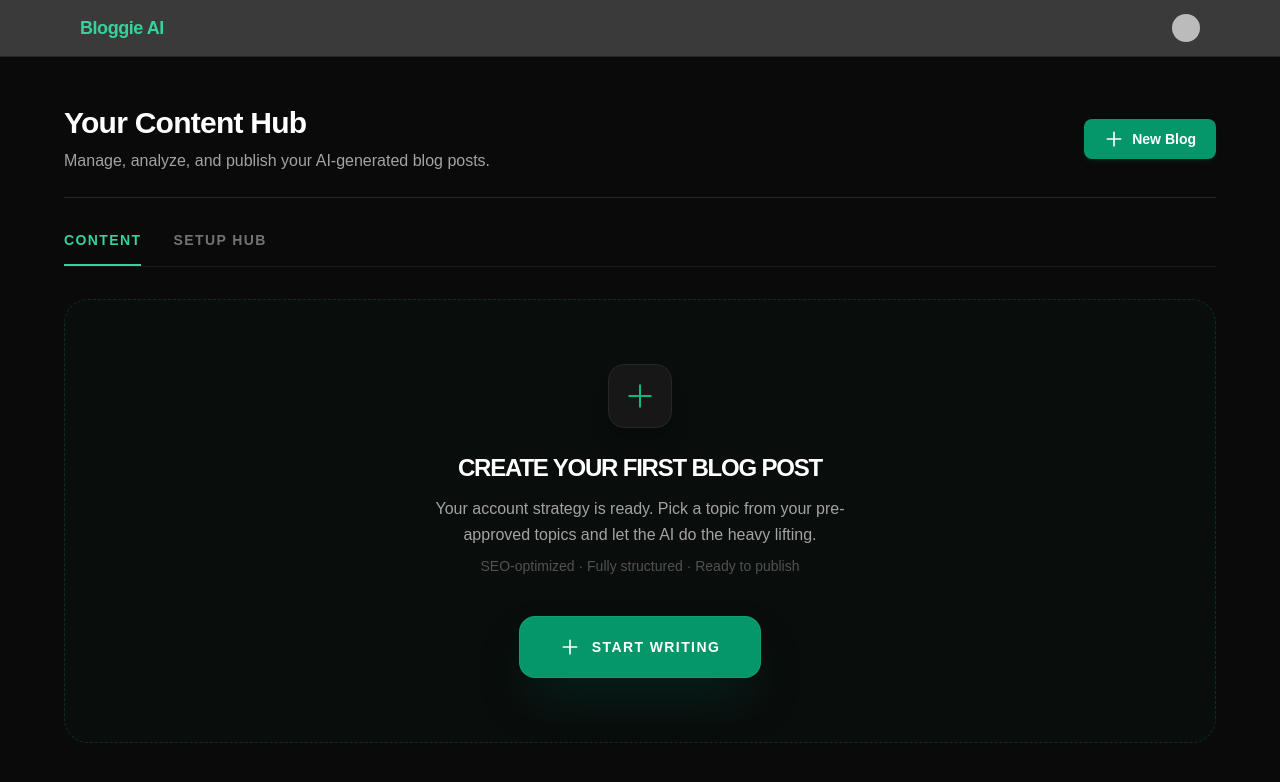
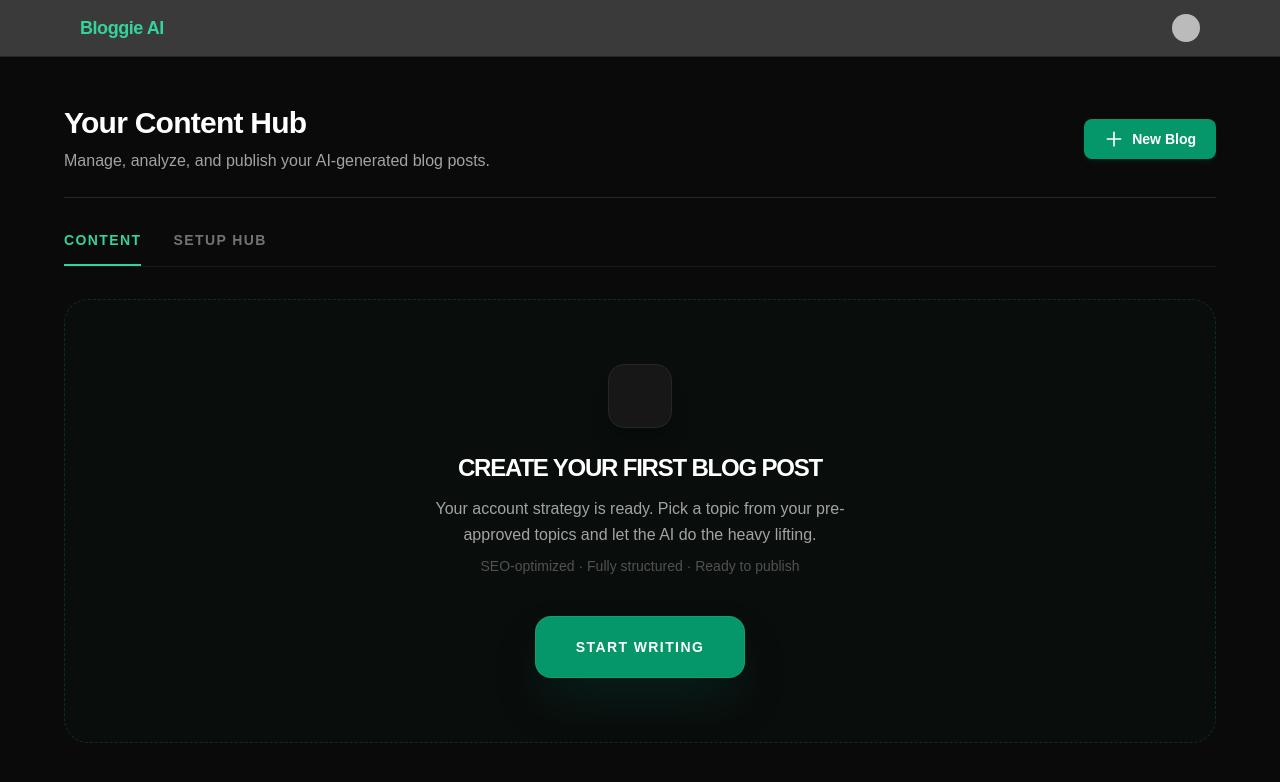
Before and after one commit to aipm-akshitgoel/AI-Blog-Generator, a Next.js app: page /dashboard in a window 1280 px wide. Shown: the top 782 px of the page. Built offline with nearby package versions, Linux system fonts and the light colour scheme; no server answers; the database is empty; sample sign-in values are in the browser's storage; some icons are missing.

Commit message:
style: remove redundant plus icons from first-blog CTA

```diff
--- a/src/app/dashboard/page.tsx
+++ b/src/app/dashboard/page.tsx
@@ -92,9 +92,6 @@ export default async function DashboardPage({ searchParams }: { searchParams: Pr
                             /* First-blog CTA */
                             <div className="rounded-3xl border border-dashed border-emerald-500/20 bg-emerald-500/[0.02] p-16 text-center">
                                 <div className="w-16 h-16 bg-neutral-900 border border-neutral-800 rounded-2xl flex items-center justify-center mx-auto mb-6 shadow-xl">
-                                    <svg className="w-8 h-8 text-emerald-500" fill="none" viewBox="0 0 24 24" stroke="currentColor">
-                                        <path strokeLinecap="round" strokeLinejoin="round" strokeWidth="1.5" d="M12 4v16m8-8H4" />
-                                    </svg>
                                 </div>
                                 <h3 className="text-2xl font-black text-white mb-3 uppercase tracking-tighter">Create Your First Blog Post</h3>
                                 <p className="text-neutral-400 mb-2 max-w-md mx-auto leading-relaxed">
@@ -105,9 +102,6 @@ export default async function DashboardPage({ searchParams }: { searchParams: Pr
                                     href="/setup?mode=blog"
                                     className="inline-flex items-center gap-3 rounded-2xl bg-emerald-600 px-10 py-5 text-sm font-black text-white transition-all hover:bg-emerald-500 shadow-2xl shadow-emerald-900/40 hover:-translate-y-1 active:scale-95 uppercase tracking-widest border border-emerald-400/20"
                                 >
-                                    <svg className="w-5 h-5" fill="none" viewBox="0 0 24 24" stroke="currentColor">
-                                        <path strokeLinecap="round" strokeLinejoin="round" strokeWidth="2" d="M12 4v16m8-8H4" />
-                                    </svg>
                                     Start Writing
                                 </Link>
                             </div>
```
